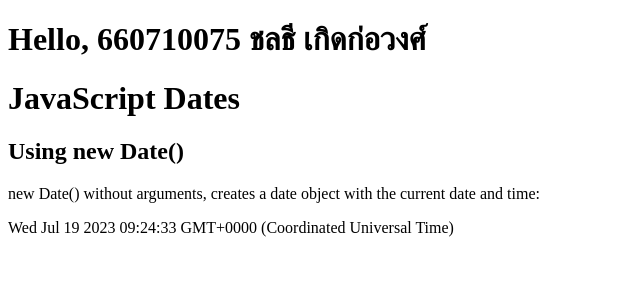
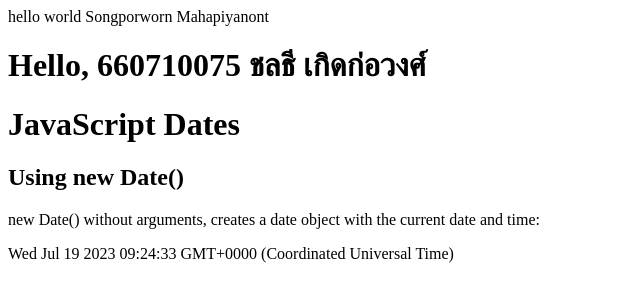
Before and after one commit to 660710075/517101-075, a plain HTML site: page index.html in a window 1280 px wide. Shown: the whole page, without its empty margins (0-640 px from the left). Drawn offline with Linux system fonts and the light colour scheme.

Commit message:
Update index.html
เพิ่มชื่อทีมงาน

```diff
--- a/index.html
+++ b/index.html
@@ -1,7 +1,7 @@
 <!DOCTYPE html>
 <html>
 <body>
-
+hello world Songporworn Mahapiyanont
 <h1>Hello, 660710075 ชลธี เกิดก่อวงศ์</h1>
 <h1>JavaScript Dates</h1>
 <h2>Using new Date()</h2>
```
